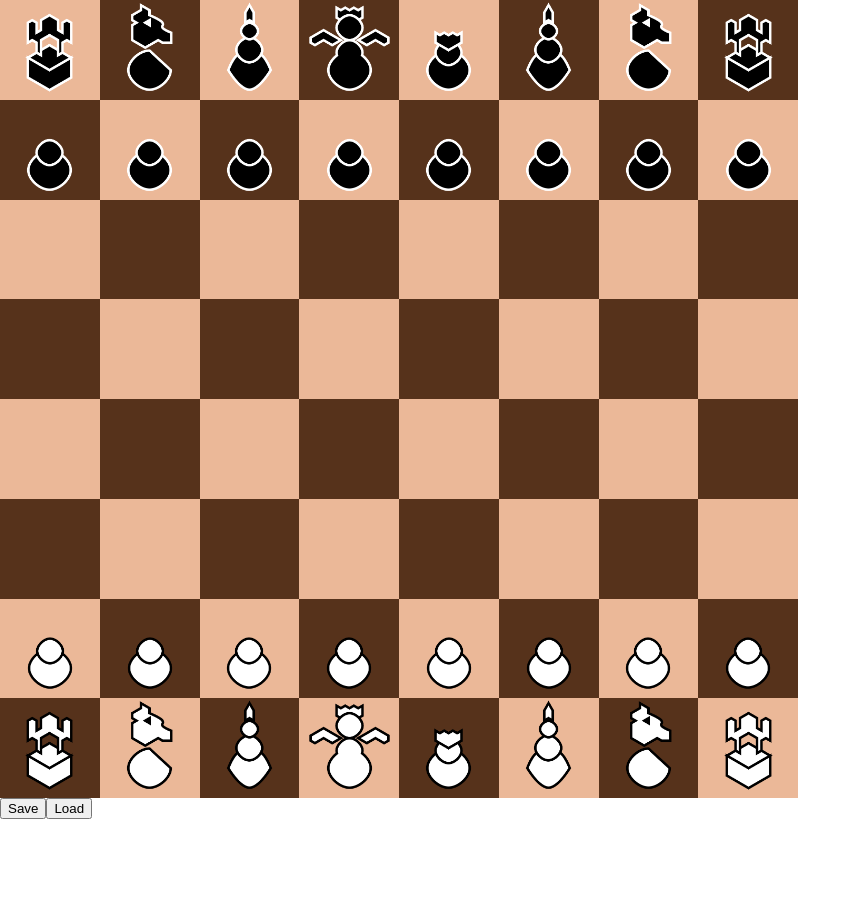
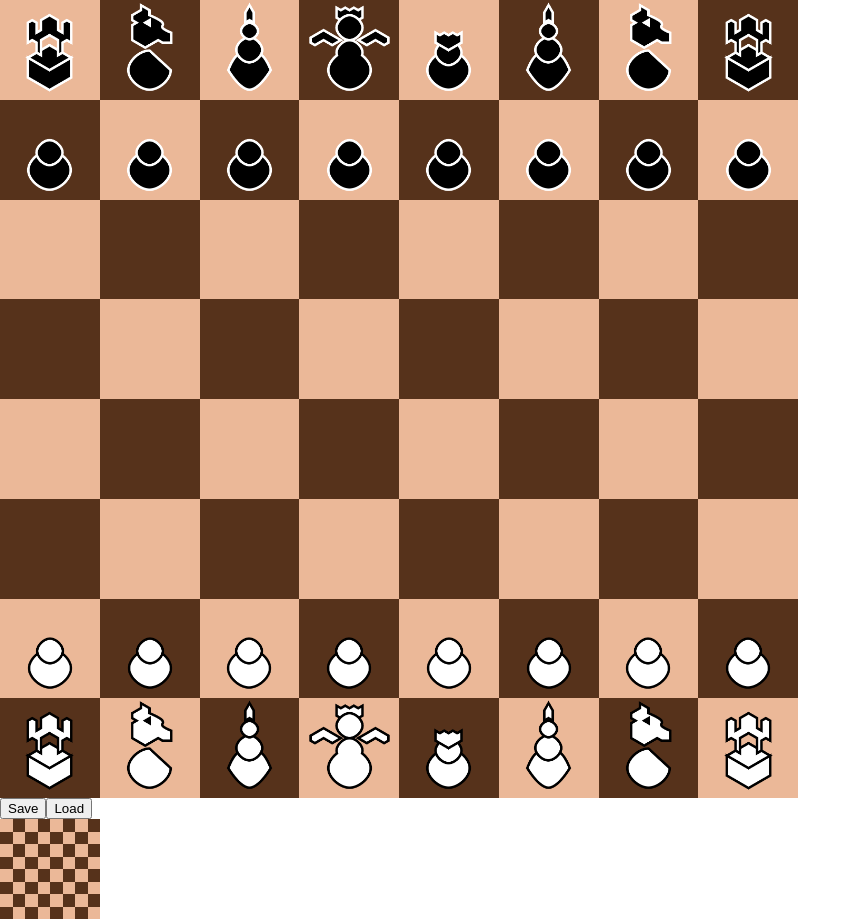
Before and after one commit to martinjakubik/knights, a website with bundled scripts: page app/index.html in a window 1280 px wide. Shown: the whole page, without its empty margins (0-861 px from the left). Before the commit the page ends 819 px from the top, so only its background shows below. Built offline with nearby package versions, Linux system fonts and the light colour scheme.

Commit message:
drew an empty miniboard

```diff
--- a/app/knightsConstants.js
+++ b/app/knightsConstants.js
@@ -41,6 +41,15 @@ export const CHESSBOARD_START = {
 
 export const aFiles = ['a', 'b', 'c', 'd', 'e', 'f', 'g', 'h'];
 
-export const NUM_GAMEBOARD_PIXEL_PADDING = 2;
+export const STYLE_PX = 'PX';
 
-export const STYLE_PX = 'PX';
+export const CSS_CLASS_GAMEBOARD = 'gameboard';
+export const CSS_CLASS_CHESSBOARD = 'chessboard';
+
+export const GAMEBOARD_RENDER_TYPES = {
+    'main': 0,
+    'mini': 1
+}
+
+export const GAMEBOARD_PIXEL_PADDING = 2;
+export const GAMEBOARD_MINI_WIDTH = 100;
--- a/app/knightsView.js
+++ b/app/knightsView.js
@@ -1,6 +1,10 @@
 import * as KnightsConstants from './knightsConstants.js';
+import { KnightsViewController } from './knightsViewController.js';
 
 class KnightsView {
+    static sGameboardIdPrefix = 'gameboard';
+    static sChessboardIdPrefix = 'chessboard';
+
     static isTallScreen = function () {
         const nViewportWidth = document.documentElement.clientWidth;
         const nViewportHeight = document.documentElement.clientHeight;
@@ -11,7 +15,7 @@ class KnightsView {
         const nViewportWidth = document.documentElement.clientWidth;
         const nViewportHeight = document.documentElement.clientHeight;
         const nMaximumSize = KnightsView.isTallScreen() ? nViewportWidth : nViewportHeight;
-        return nMaximumSize - KnightsConstants.NUM_GAMEBOARD_PIXEL_PADDING;
+        return nMaximumSize - KnightsConstants.GAMEBOARD_PIXEL_PADDING;
     }
 
     static getWidthOfDiscardArea = function (nMaximumBoardWidth) {
@@ -22,11 +26,15 @@ class KnightsView {
         return (nRankIndex + nFileIndex) % 2 == 0 ? false : true;
     }
 
-    static makeChessboard = function (oGameboardDiv, oHandlers = {}) {
-        const nMaximumBoardWidth = KnightsView.getMaximumBoardDisplaySize();
+    static makeChessboard = function (oGameboardDiv, sId, nGameboardRenderType, oHandlers = {}) {
+        let nMaximumBoardWidth = KnightsView.getMaximumBoardDisplaySize();
+        if (nGameboardRenderType === KnightsConstants.GAMEBOARD_RENDER_TYPES.mini) {
+            nMaximumBoardWidth = KnightsConstants.GAMEBOARD_MINI_WIDTH;
+        }
         const nSquareSize = nMaximumBoardWidth / KnightsConstants.NUM_RANKS;
         let oChessboardDiv = document.createElement('div');
-        oChessboardDiv.id = 'chessboard';
+        oChessboardDiv.id = sId ? `${KnightsView.sChessboardIdPrefix}-${sId}` : KnightsView.sChessboardIdPrefix;
+        oChessboardDiv.classList.add(KnightsConstants.CSS_CLASS_CHESSBOARD);
         oGameboardDiv.appendChild(oChessboardDiv);
         oChessboardDiv.style.width = nMaximumBoardWidth + KnightsConstants.STYLE_PX;
         oChessboardDiv.style.height = nMaximumBoardWidth + KnightsConstants.STYLE_PX;
@@ -71,11 +79,9 @@ class KnightsView {
         oGameboardDiv.appendChild(oDiscardDiv);
     }
 
-    static makeGameboard = function (oHandlers = {}) {
-        let oGameboardDiv = document.createElement('div');
-        oGameboardDiv.id = 'gameboard';
+    static makeMainGameboard = function (oGameboardDiv, sId = null, oHandlers = {}) {
         const nMaximumBoardWidth = KnightsView.getMaximumBoardDisplaySize();
-        KnightsView.makeChessboard(oGameboardDiv, oHandlers);
+        KnightsView.makeChessboard(oGameboardDiv, sId, KnightsConstants.GAMEBOARD_RENDER_TYPES.main, oHandlers);
         KnightsView.makeDiscard(oGameboardDiv);
         if (KnightsView.isTallScreen()) {
             oGameboardDiv.style.width = nMaximumBoardWidth + KnightsConstants.STYLE_PX;
@@ -102,6 +108,24 @@ class KnightsView {
         document.body.appendChild(oSaveGameButton);
         document.body.appendChild(oLoadGameButton);
     }
+
+    static makeMiniGameboard = function (oGameboardDiv, sId = null) {
+        KnightsView.makeChessboard(oGameboardDiv, sId, KnightsConstants.GAMEBOARD_RENDER_TYPES.mini);
+        oGameboardDiv.style.width = KnightsConstants.GAMEBOARD_MINI_WIDTH + KnightsConstants.STYLE_PX;
+        oGameboardDiv.style.flexDirection = 'column';
+        document.body.appendChild(oGameboardDiv);
+    }
+
+    static makeGameboard = function (sId = null, nGameboardRenderType, oHandlers = {}) {
+        let oGameboardDiv = document.createElement('div');
+        oGameboardDiv.id = sId ? `${KnightsView.sGameboardIdPrefix}-${sId}` : KnightsView.sGameboardIdPrefix;
+        oGameboardDiv.classList.add(KnightsConstants.CSS_CLASS_GAMEBOARD);
+        if (nGameboardRenderType === KnightsConstants.GAMEBOARD_RENDER_TYPES.main) {
+            KnightsView.makeMainGameboard(oGameboardDiv, sId, oHandlers);
+        } else if (nGameboardRenderType === KnightsConstants.GAMEBOARD_RENDER_TYPES.mini) {
+            KnightsView.makeMiniGameboard(oGameboardDiv, sId);
+        }
+    }
 }
 
 export { KnightsView };
--- a/app/knightsViewController.js
+++ b/app/knightsViewController.js
@@ -12,6 +12,7 @@ class KnightsViewController {
         this.targetOfMove = {};
         this.currentTouchPageX = -1;
         this.currentTouchPageY = -1;
+        this.currentMiniGameboard = 1;
     }
 
     static getMoveOriginFromPieceView(oPieceView) {
@@ -110,7 +111,7 @@ class KnightsViewController {
         const nPageX = this.currentTouchPageX;
         const nPageY = this.currentTouchPageY;
         if (nPageX > -1 && nPageY > -1) {
-            const nFileIndex = Math.floor(nPageX / nSquareSize + KnightsConstants.NUM_GAMEBOARD_PIXEL_PADDING) - 2;
+            const nFileIndex = Math.floor(nPageX / nSquareSize + KnightsConstants.GAMEBOARD_PIXEL_PADDING) - 2;
             const sFile = KnightsConstants.aFiles[nFileIndex];
             const nRankIndex = 8 - Math.floor(nPageY / nSquareSize);
             const sRank = nRankIndex;
@@ -280,14 +281,17 @@ class KnightsViewController {
 
     start() {
         this.model.setupChessboard(KnightsConstants.CHESSBOARD_START);
-        KnightsView.makeGameboard({
+        const oHandlers = {
             saveGame: this.saveGame.bind(this),
             loadGame: this.loadGame.bind(this),
             onDragoverPreventDefault: this.onDragoverPreventDefault.bind(this),
             onTouchMovePreventDefault: this.onDragoverPreventDefault.bind(this),
             onSquareDrop: this.onSquareDrop.bind(this),
             onTouchEnd: this.onTouchEnd.bind(this)
-        });
+        }
+        KnightsView.makeGameboard('main', KnightsConstants.GAMEBOARD_RENDER_TYPES.main, oHandlers);
+        const sMiniGameboardId = `mini-${this.currentMiniGameboard}`;
+        KnightsView.makeGameboard(sMiniGameboardId, KnightsConstants.GAMEBOARD_RENDER_TYPES.mini);
         this.makePieces(this.model.getChessboard());
         this.renderPiecesOnChessboard(this.model.getChessboard());
     }
--- a/app/styles.css
+++ b/app/styles.css
@@ -2,11 +2,11 @@ body {
     margin: 0;
 }
 
-div#gameboard {
+div.gameboard {
     display: flex;
 }
 
-div#chessboard {
+div.chessboard {
     display: flex;
     flex-wrap: wrap;
 }
```
